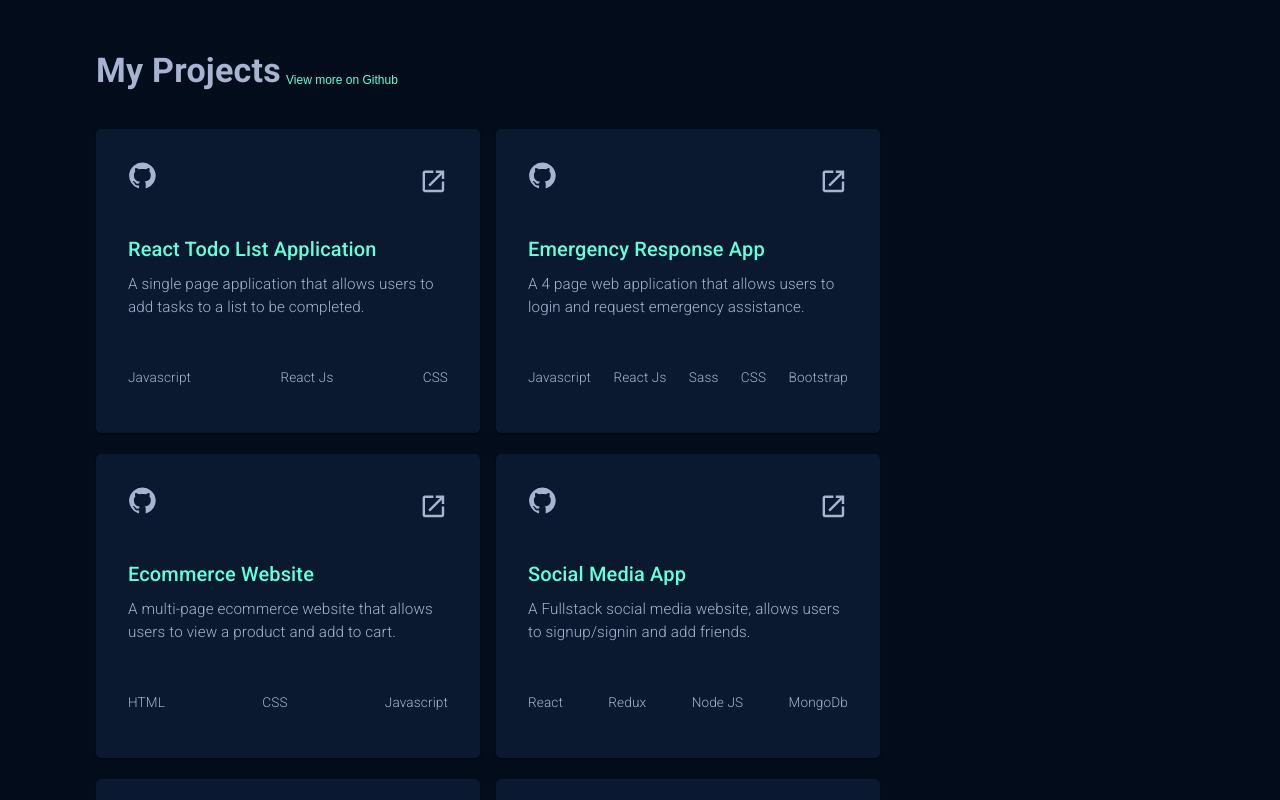
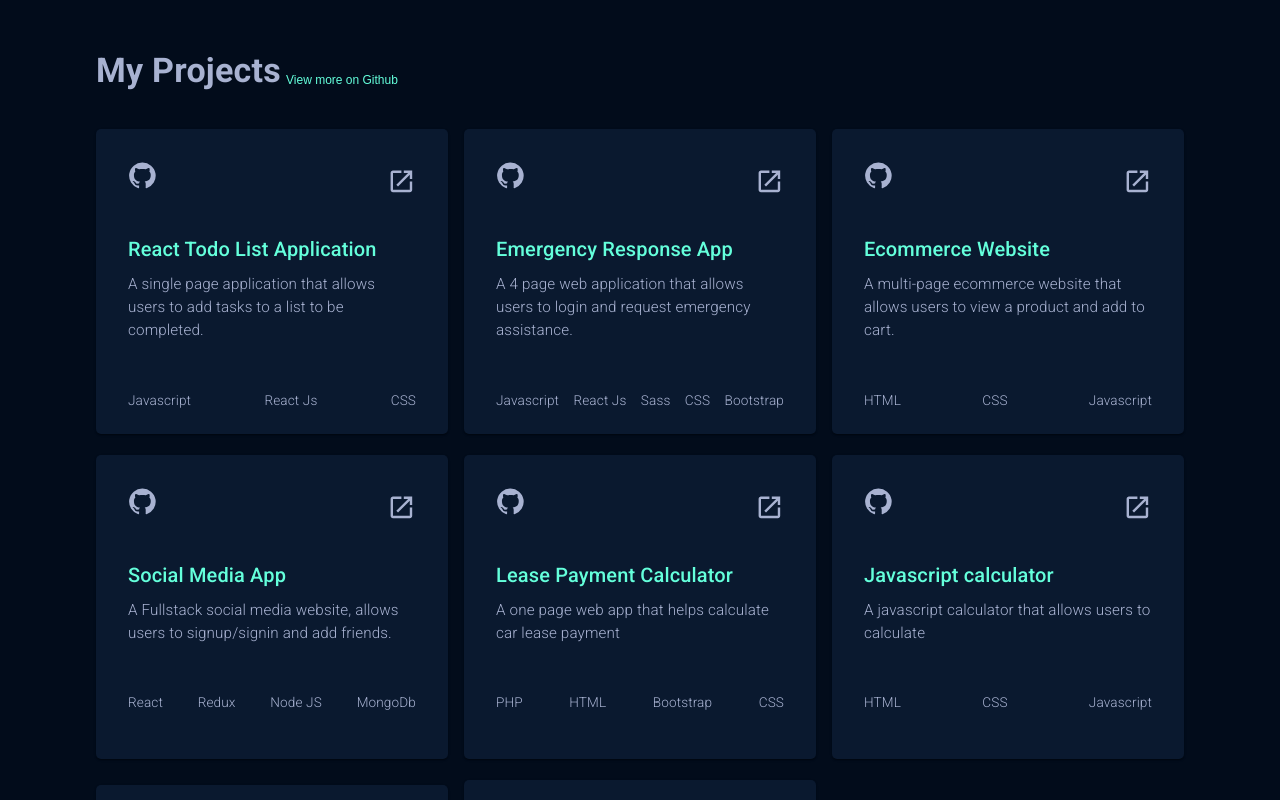
Before and after one commit to JAbsolu/React-portfolio, a React (Create React App) app: page / in a window 1280 px wide. Shown: the part 960-1760 px from the top of the page. Built offline with nearby package versions, Linux system fonts and the light colour scheme.

Commit message:
adjusted project cards size

```diff
--- a/src/components/Projects/projects.jsx
+++ b/src/components/Projects/projects.jsx
@@ -26,8 +26,8 @@ const ProjectCards = () => {
       <Link href={frontend} underline="none" target="_new">
         <Card
           sx={{
-            minWidth: "22rem",
-            maxWidth: "24rem",
+            minWidth: "20rem",
+            maxWidth: "22rem",
             minHeight: "19rem",
             background: navy,
             borderRadius: "5px",
```
